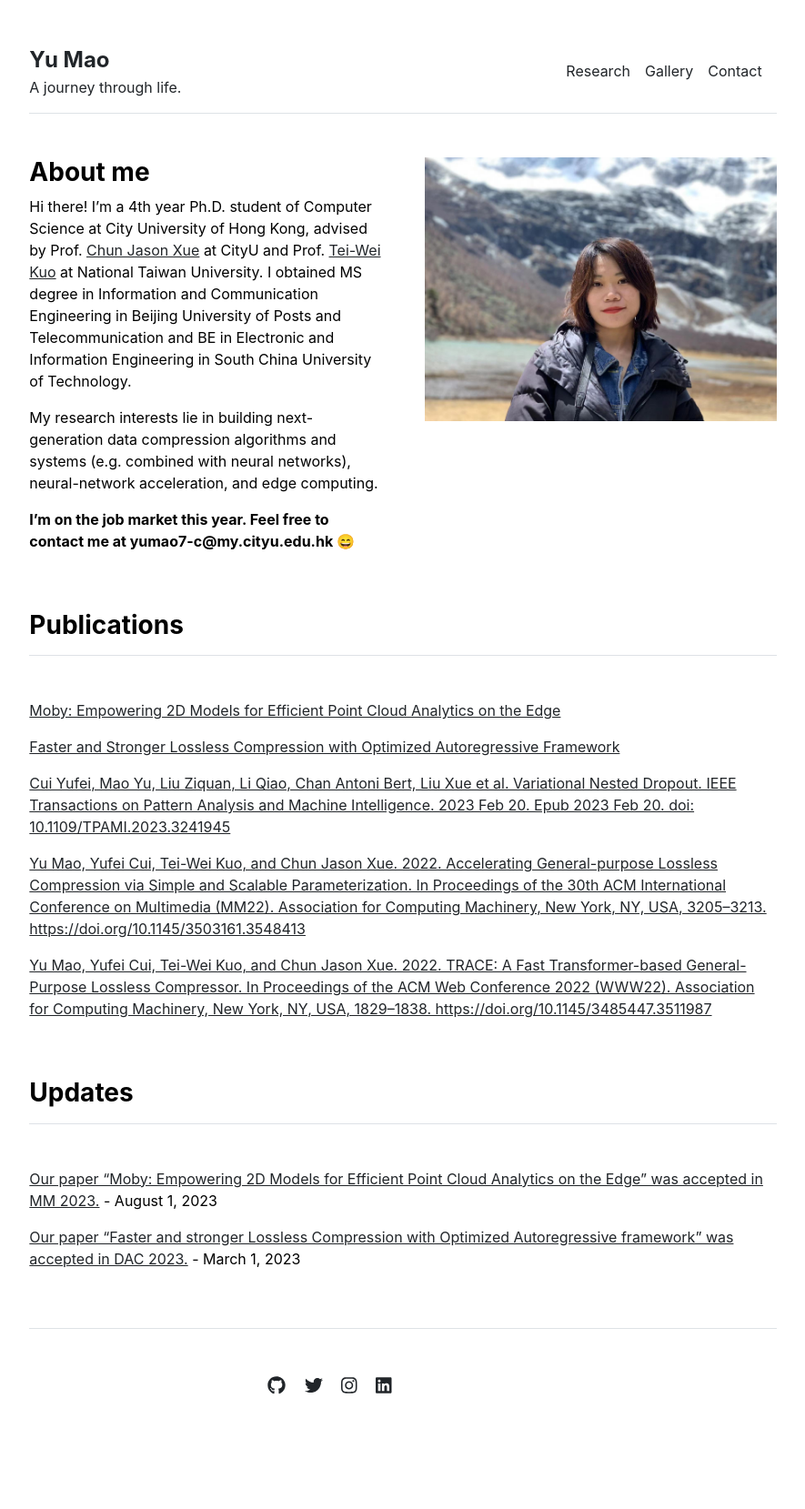
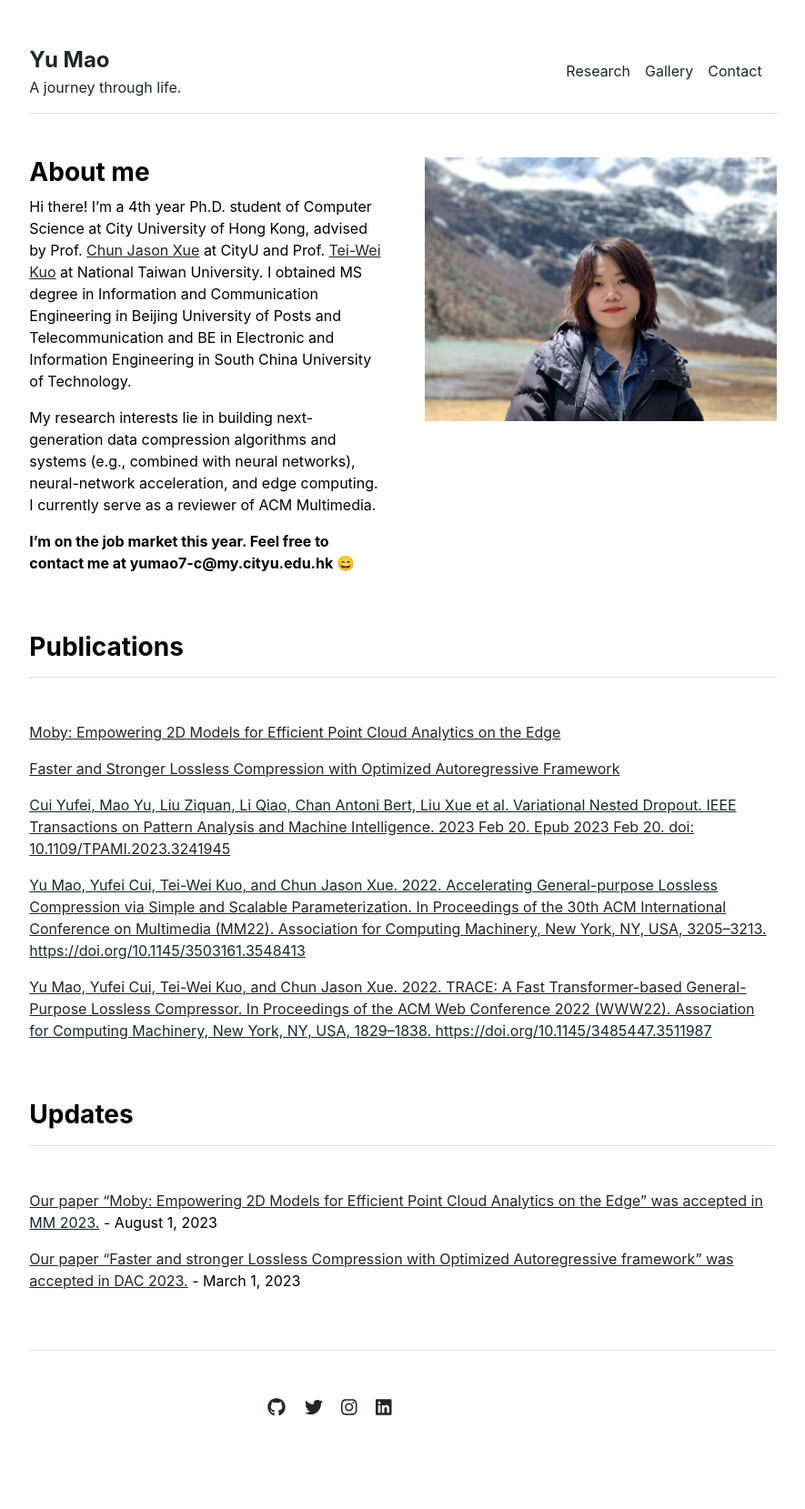
Before and after one commit to mynotwo/academic, a Jekyll site: the page built from index.md, in a window 1280 px wide. Shown: the whole page at 91% size, without its empty margins (197-1082 px from the left). Built offline with Jekyll 4.4.1, drawn with Linux system fonts in a browser that asks for light colours; before the commit the page ends 1635 px from its top, so only the background shows below that.

Commit message:
Update index.md

```diff
--- a/index.md
+++ b/index.md
@@ -6,6 +6,6 @@ title: "Home"
 Hi there! I'm a 4th year Ph.D. student of Computer Science at City University of Hong Kong, advised by Prof. [Chun Jason Xue](https://www.cs.cityu.edu.hk/~jasonxue/) at CityU and  Prof. [Tei-Wei Kuo](https://scholar.google.com/citations?user=gBuHlIQAAAAJ&hl=zh-CN) at National Taiwan University. I obtained MS degree in Information and Communication Engineering
 in Beijing University of Posts and Telecommunication and BE in Electronic and Information Engineering in South China University of Technology.
 
-My research interests lie in building next-generation data compression algorithms and systems (e.g. combined with neural networks), neural-network acceleration, and edge computing.
+My research interests lie in building next-generation data compression algorithms and systems (e.g., combined with neural networks), neural-network acceleration, and edge computing. I currently serve as a reviewer of ACM Multimedia.
 
 **I'm on the job market this year. Feel free to contact me at yumao7-c@my.cityu.edu.hk &#128516;**
```
